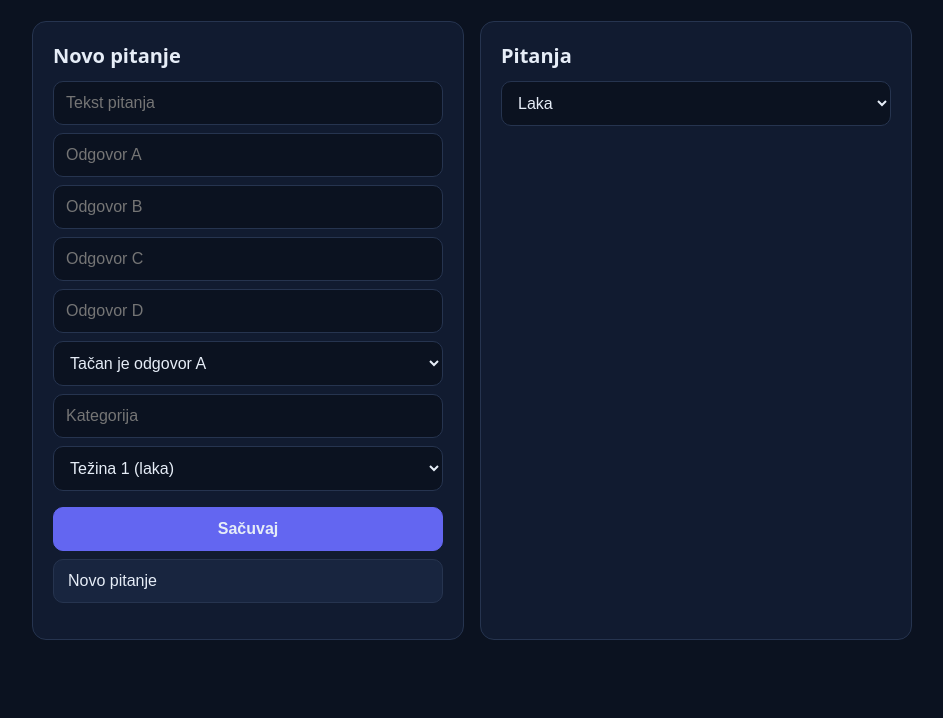
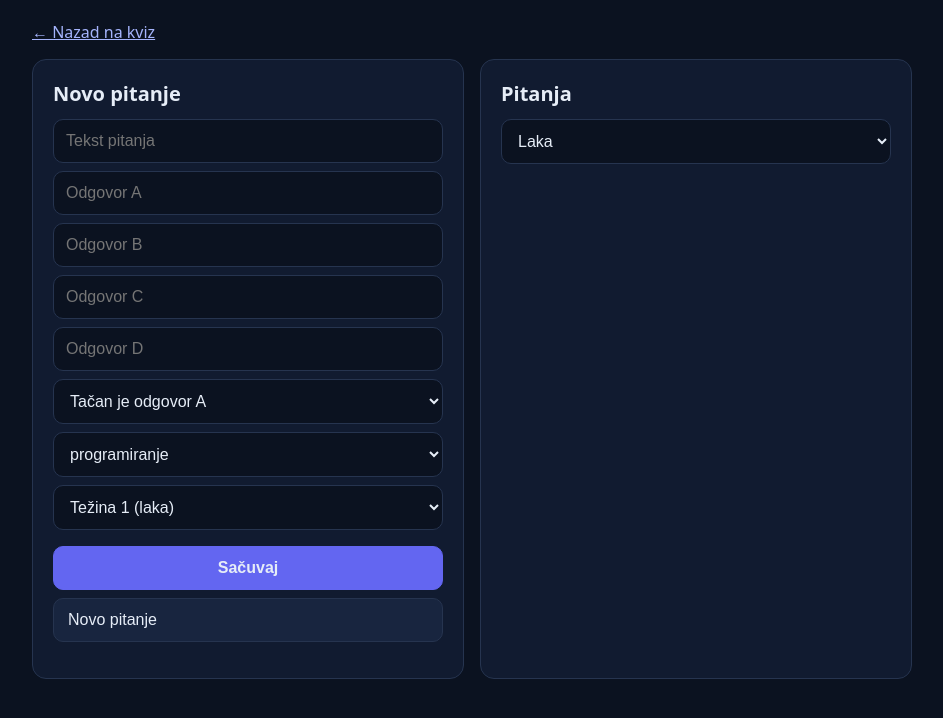
Before and after one commit to obradkostov/Blitz-Quiz, a plain HTML site: page BlitzQuiz/wwwroot/admin.html in a window 1280 px wide. Shown: the part 70-788 px from the top of the page, without its empty margins (168-1111 px from the left). Drawn offline with Linux system fonts and the light colour scheme; no server answers.

Commit message:
admin commands

```diff
--- a/BlitzQuiz/wwwroot/admin.html
+++ b/BlitzQuiz/wwwroot/admin.html
@@ -1,14 +1,17 @@
 <!DOCTYPE html>
 <html lang="sr">
+
 <head>
     <meta charset="utf-8">
     <meta name="viewport" content="width=device-width, initial-scale=1">
     <title>Administracija pitanja</title>
     <link rel="stylesheet" href="css/style.css">
 </head>
+
 <body>
     <main class="app">
         <h1>Administracija pitanja</h1>
+            <p class="muted"><a href="index.html">← Nazad na kviz</a></p>
         <div class="start-grid">
             <section class="card">
                 <h2 id="formTitle">Novo pitanje</h2>
@@ -23,7 +26,14 @@
                     <option value="2">Tačan je odgovor C</option>
                     <option value="3">Tačan je odgovor D</option>
                 </select>
-        <input id="category" placeholder="Kategorija">
+                <select id="category">
+                    <option>programiranje</option>
+                    <option>baze</option>
+                    <option>glavni gradovi</option>
+                    <option>istorija</option>
+                    <option>nauka</option>
+                    <option>opšta kultura</option>
+                </select>
                 <select id="difficulty">
                     <option value="1">Težina 1 (laka)</option>
                     <option value="2">Težina 2 (srednja)</option>
@@ -48,4 +58,5 @@
     </main>
     <script src="js/admin.js"></script>
 </body>
+
 </html>
--- a/BlitzQuiz/wwwroot/css/style.css
+++ b/BlitzQuiz/wwwroot/css/style.css
@@ -21,7 +21,7 @@ body {
     background: var(--bg);
     color: var(--text);
 }
-
+a { color: #a5b4fc; }
 .app {
     max-width: 880px;
     margin: 0 auto;
--- a/BlitzQuiz/wwwroot/js/admin.js
+++ b/BlitzQuiz/wwwroot/js/admin.js
@@ -39,7 +39,8 @@ async function openQuestion(id) {
 function clearForm() {
   editingId = null;
   $("formTitle").textContent = "Novo pitanje";
-  document.querySelectorAll("#text, .opt, #category").forEach(el => (el.value = ""));
+  document.querySelectorAll("#text, .opt").forEach(el => (el.value = ""));
+  $("category").selectedIndex = 0;
   $("del").classList.add("hidden");
 }
 
```
Also changed, not shown: BlitzQuiz/wwwroot/index.html (+1 -1 lines). Lines whose indentation alone changed are shown as unchanged.
